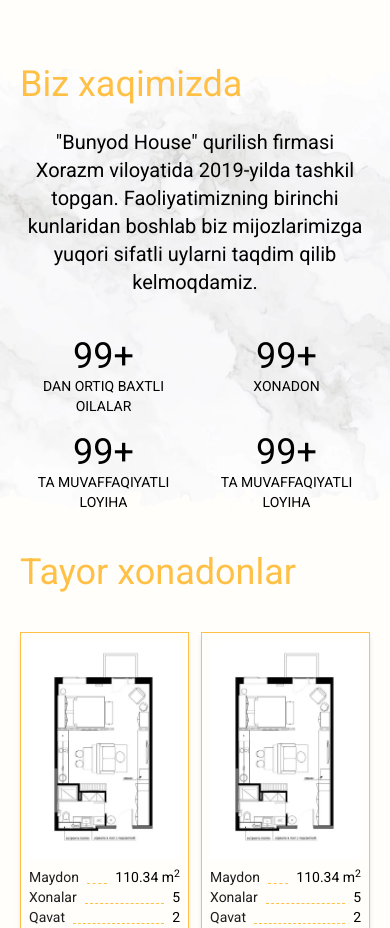
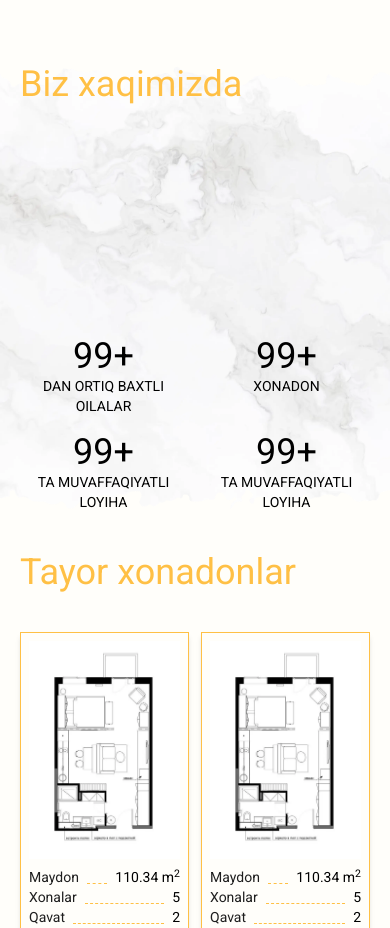
Before and after one commit to mayklweb/bunyodhouse, a Next.js app: page / in a window 390 px wide. Shown: the part 820-1748 px from the top of the page. Built offline with nearby package versions, Linux system fonts and the light colour scheme; grey boxes are pictures that could not be loaded.

Commit message:
text split

```diff
--- a/src/app/sections/about/index.jsx
+++ b/src/app/sections/about/index.jsx
@@ -42,7 +42,15 @@ function About() {
     <section id="about" className="py-10">
       <div className="w-full bg-no-repeat bg-center bg-cover bg-[url('/about.webp')] flex flex-col">
         <div className="container">
-      <h1 className="text-4xl text-[#FFC045]">Biz xaqimizda</h1>
+          <h1 className="text-4xl text-[#FFC045]">Biz xaqimizda</h1>
+
+          <div className="con w-full mt-6 lg:mt-10 md:hidden">
+            <h1 className="split text-xl lg:text-4xl text-center">
+              "Bunyod House" qurilish firmasi Xorazm viloyatida 2019-yilda
+              tashkil topgan. Faoliyatimizning birinchi kunlaridan boshlab biz
+              mijozlarimizga yuqori sifatli uylarni taqdim qilib kelmoqdamiz.
+            </h1>
+          </div>
 
           <div className="w-full hidden md:block">
             <div className="con w-full mt-6 lg:mt-10 flex justify-start">
@@ -72,13 +80,7 @@ function About() {
             </div>
           </div>
 
-          <div className="con w-full mt-6 lg:mt-10 md:hidden">
-            <h1 className="split text-xl lg:text-4xl text-center">
-              "Bunyod House" qurilish firmasi Xorazm viloyatida 2019-yilda
-              tashkil topgan. Faoliyatimizning birinchi kunlaridan boshlab biz
-              mijozlarimizga yuqori sifatli uylarni taqdim qilib kelmoqdamiz.
-            </h1>
-          </div>
+
 
           <div className="w-full mt-10 grid grid-cols-2 md:grid-cols-4 gap-4">
             <div className="flex flex-col items-center justify-start">
```
